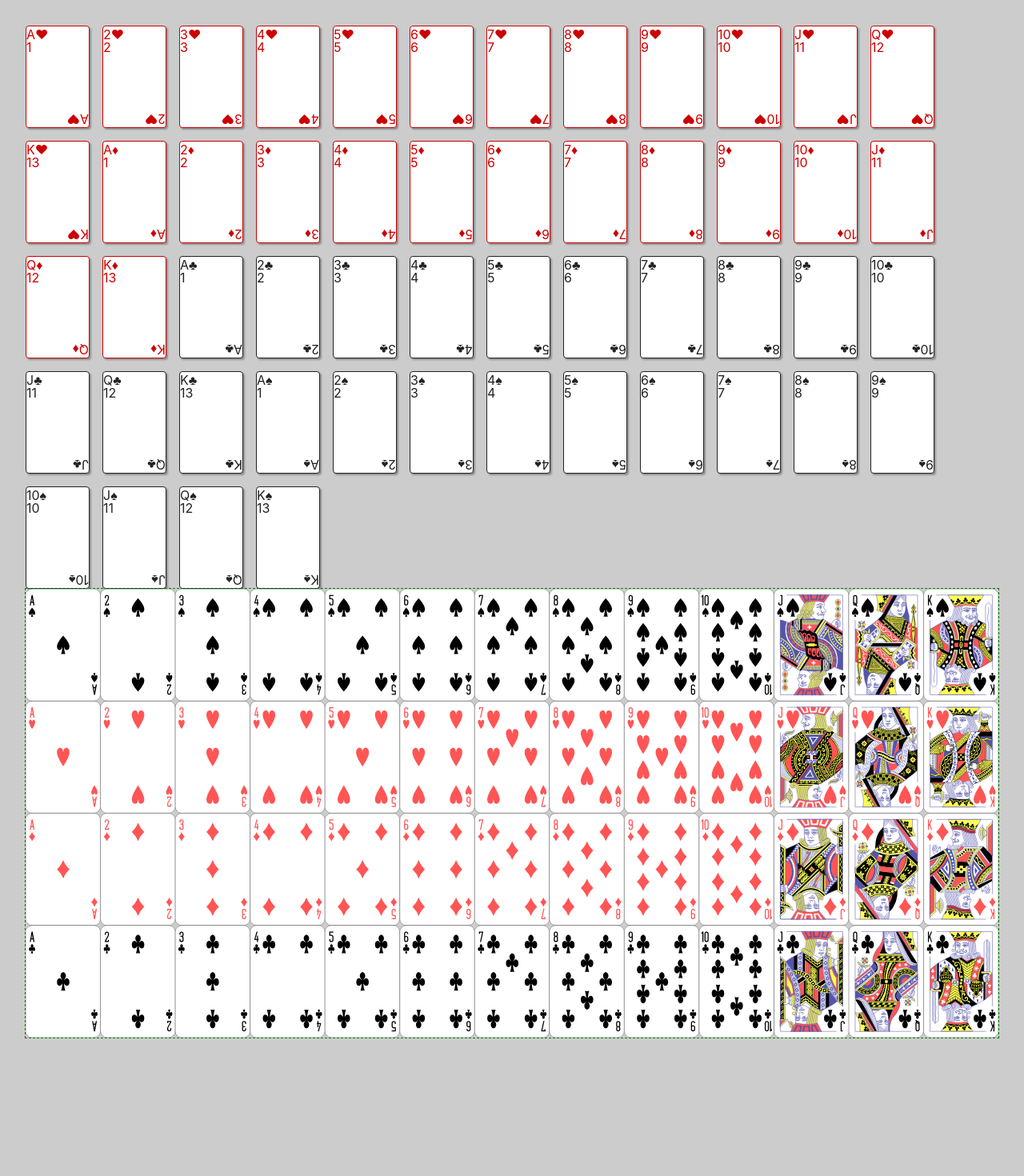
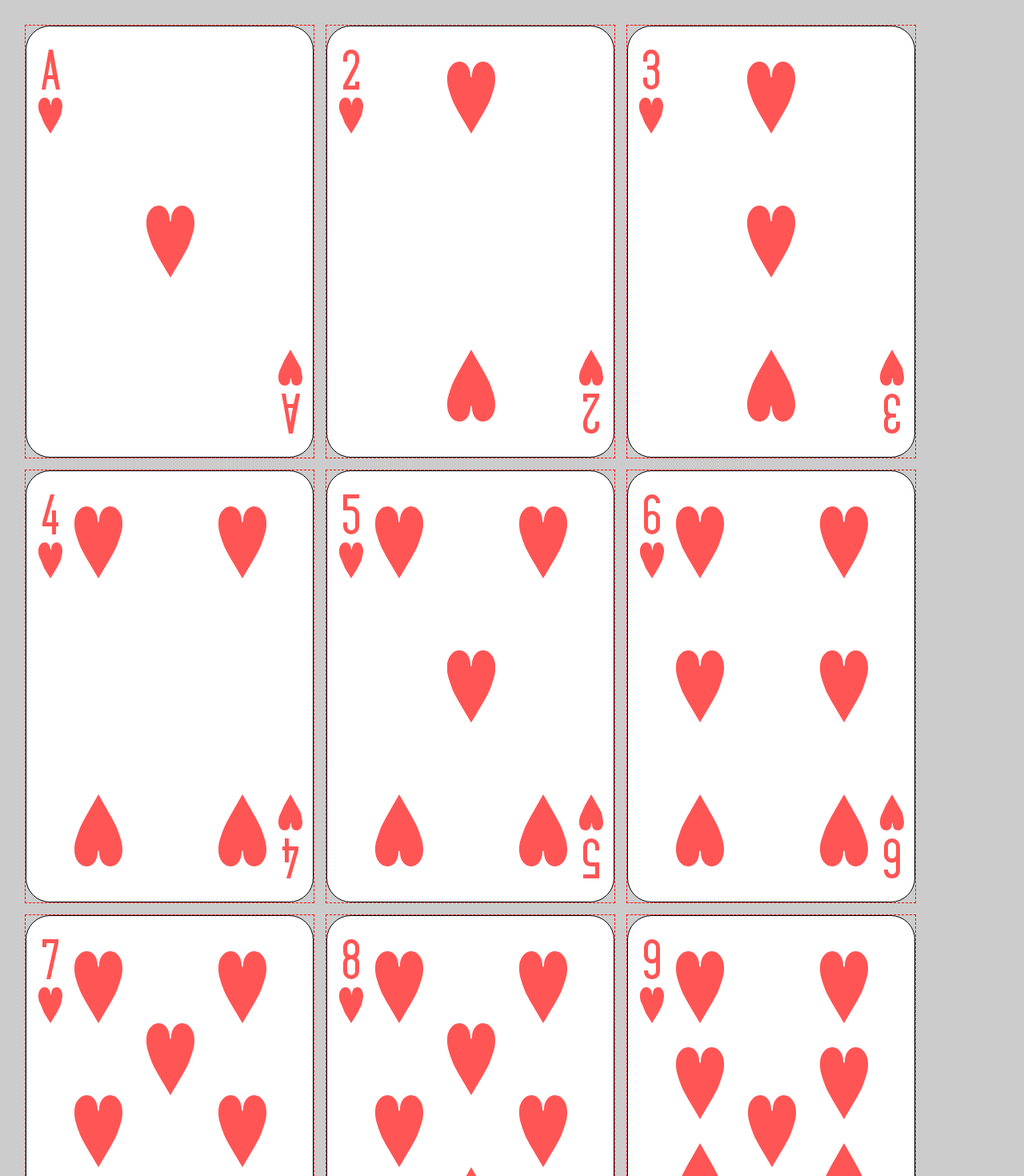
Before and after one commit to davidpounds/cards, a React (Create React App) app: page / in a window 1280 px wide. Shown: the top 1470 px of the page at 80% size. Before the commit the page ends 1333 px from the top, so only its background shows below. Built offline with nearby package versions, Linux system fonts and the light colour scheme.

Commit message:
Uses SVG sprite as background for cards

```diff
--- a/src/App.js
+++ b/src/App.js
@@ -5,12 +5,9 @@ import deckImg from './deck.svg';
 
 function App() {
   return (
-    <>
-      <div className="app">
-        {DECK.map(card => <Card {...card} />)}
-      </div>
-      <img src={deckImg} style={{ width: '100%', height: 'auto', outline: '1px dashed green' }} />
-    </>
+    <div className="app">
+      {DECK.map(card => <Card {...card} />)}
+    </div>
   );
 }
 
--- a/src/components/Card.css
+++ b/src/components/Card.css
@@ -1,41 +1,62 @@
 .card {
-  border: 1px solid;
-  border-radius: 4px;
-  flex: 0 0 5rem;
-  height: 8rem;
-  background: #fff;
-  box-shadow: 2px 2px 2px rgba(0, 0, 0, 0.3);
-  display: grid;
-  grid-template-columns: 1fr;
-  grid-template-rows: 1rem 1fr 1rem;
+  --card-height: 540px;
+  --card-width: 360px;
+  background-image: url('../deck.svg');
+  background-repeat: no-repeat;
+  width: var(--card-width);
+  height: var(--card-height);
+  outline: 1px dashed red;
 }
 
-.red {
-  color: #c00;
+.Spades {
+  background-position-y: calc(var(--card-height) * 0);
+}
+.Hearts {
+  background-position-y: calc(var(--card-height) * -1);
+}
+.Diamonds {
+  background-position-y: calc(var(--card-height) * -2);
+}
+.Clubs {
+  background-position-y: calc(var(--card-height) * -3);
 }
 
-.black {
-  color: #222;
+.val1 {
+  background-position-x: calc(var(--card-width) * 0);
 }
-
-.abbr-and-symbol.top {
-  grid-row: 1 / 2;
+.val2 {
+  background-position-x: calc(var(--card-width) * -1);
 }
-
-.abbr-and-symbol.bottom {
-  grid-row: 3 / 4;
-  transform: rotate(0.5turn);
+.val3 {
+  background-position-x: calc(var(--card-width) * -2);
 }
-
-.symbol-pattern {
-  display: grid;
-  grid-template-columns: repeat(3, 33.3%);
-  grid-template-rows: repeat(4, 25%);
+.val4 {
+  background-position-x: calc(var(--card-width) * -3);
 }
-
-.symbol-pattern span {
-  display: flex;
-  justify-content: center;
-  align-items: center;
-  outline: 1px dashed green;
+.val5 {
+  background-position-x: calc(var(--card-width) * -4);
 }
+.val6 {
+  background-position-x: calc(var(--card-width) * -5);
+}
+.val7 {
+  background-position-x: calc(var(--card-width) * -6);
+}
+.val8 {
+  background-position-x: calc(var(--card-width) * -7);
+}
+.val9 {
+  background-position-x: calc(var(--card-width) * -8);
+}
+.val10 {
+  background-position-x: calc(var(--card-width) * -9);
+}
+.val11 {
+  background-position-x: calc(var(--card-width) * -10);
+}
+.val12 {
+  background-position-x: calc(var(--card-width) * -11);
+}
+.val13 {
+  background-position-x: calc(var(--card-width) * -12);
+}
--- a/src/components/Card.jsx
+++ b/src/components/Card.jsx
@@ -1,24 +1,8 @@
 import './Card.css';
 
 const Card = props => {
-  const { colour, symbol, name, value } = props;
-  const abbr = /\d+/.test(name) ? name : name.substr(0, 1);
-
-  return <div className={`card ${colour}`}>
-    <AbbreviationAndSymbol abbr={abbr} symbol={symbol} position="top" />
-    <SymbolPattern symbol={symbol} value={value} />
-    <AbbreviationAndSymbol abbr={abbr} symbol={symbol} position="bottom" />
-  </div>
-};
-
-const AbbreviationAndSymbol = props => {
-  const { abbr, symbol, position = 'top' } = props;
-  return <div className={`abbr-and-symbol ${position}`}>{abbr}{symbol}</div>;
-};
-
-const SymbolPattern = props => {
-  const { symbol, value } = props;
-  return <div className="symbol-pattern">{value}</div>;
+  const { suit, value } = props;
+  return <div className={`card ${suit} val${value}`} />
 };
 
 export default Card;
```
